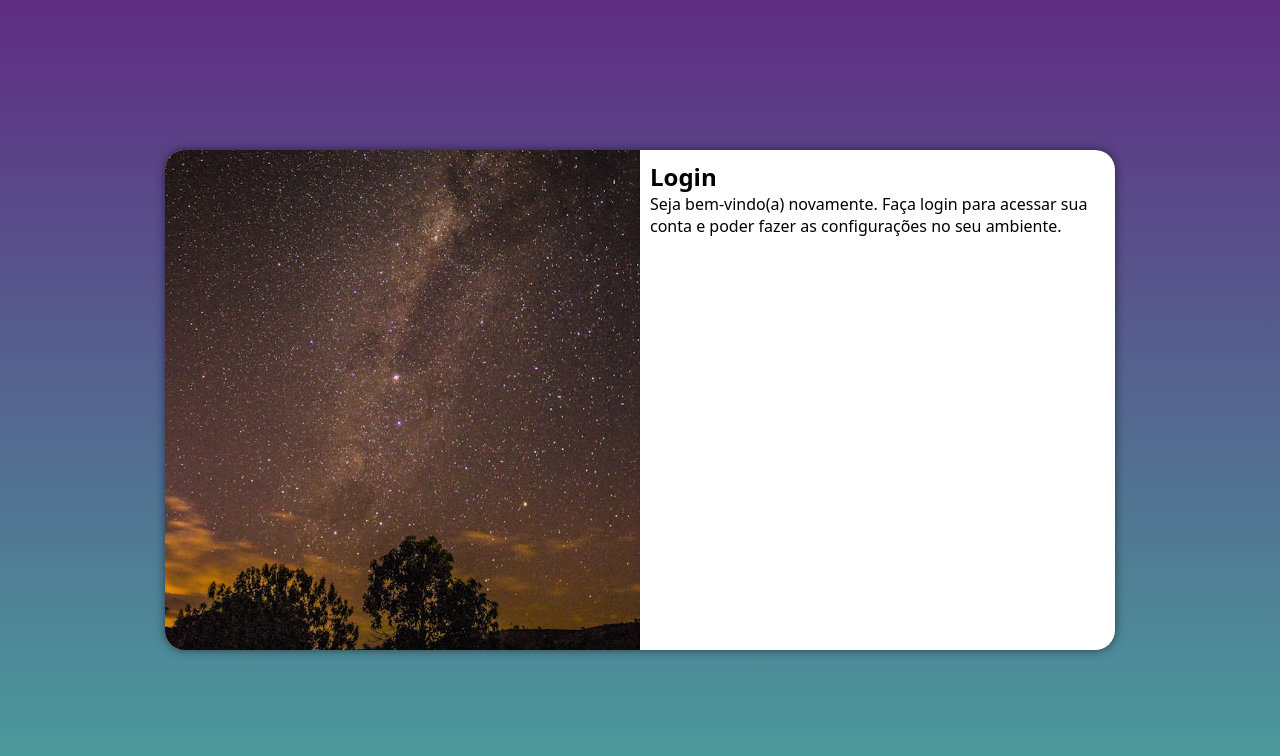
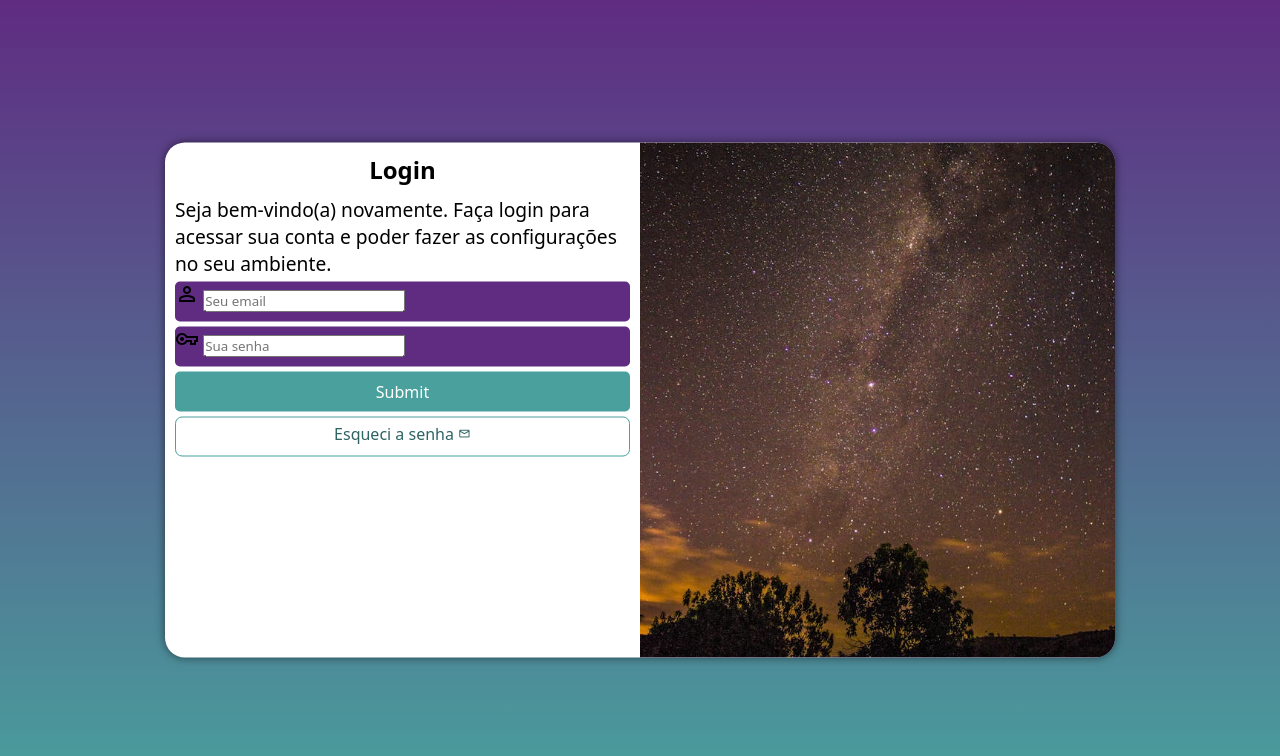
Before and after one commit to Samuel-fsb/projeto-login, a plain HTML site: page index.html in a window 1280 px wide. Drawn offline with nearby package versions, Linux system fonts and the light colour scheme.

Commit message:
Formatação do formulário

```diff
--- a/estilos/media-query.css
+++ b/estilos/media-query.css
@@ -20,6 +20,14 @@
         float: right;
         width: 70%;
     }
+
+     div#formulario > p{
+    font-size: 1.2em;
+    }
+
+    diz#formulario > h1{
+        font-size: 2em;
+    }
 }
 
 @media screen and (min-width: 992px){
@@ -33,13 +41,21 @@
     }
 
     section#login > div#imagem{
-        float: left;
+        float: right;
         width: 50%;
         height: 100%;
     }
 
     section#login >div#formulario{
-        float: right;
+        float: left;
         width: 50%;
     }
+
+    div#formulario > p{
+    font-size: 1.2em;
+    }
+
+    diz#formulario > h1{
+        font-size: 2em;
+    }
 }
--- a/estilos/style.css
+++ b/estilos/style.css
@@ -26,8 +26,8 @@ main{
 
 section#login{
     background-color: white;
-    width: 250px;
-    height: 500px;
+    width: 300px;
+    height: 515px;
     position: absolute;
     border-radius: 20px;
     top: 50%;
@@ -52,3 +52,63 @@ section#login > div#formulario{
     display: block;
     padding: 10px;
 }
+
+div#formulario > h1{
+    text-align: center;
+    margin-bottom: 10px;
+}
+
+div#formulario > p{
+    font-size: 0.9em;
+}
+
+form > div.campo{
+    background-color: #5f2c82;
+    display: block;
+    width: 100%;
+    height: 40px;
+    border-radius: 5px;
+    margin: 5px 0px;
+}
+
+div.campo > label{
+    display: none;
+}
+
+form > input[type="submit"]{
+    display: block;
+    font-size: 1em;
+    width: 100%;
+    color: white;
+    background-color: #49a09d;
+    height: 40px;
+    border: none;
+    border-radius: 5px;
+}
+
+form > input[type=submit]:hover{
+    background-color: #2d6462;
+}
+
+form > a.botao{
+    display: block;
+    text-align: center;
+    font-size: 1em;
+    width: 100%;
+    height: 40px;
+    padding-top: 5px;
+    margin-top: 5px;
+    background-color: white;
+    color: #2d6462;
+    border: 1px solid #49a09d;
+    text-decoration: none;
+    border-radius: 7px;
+}
+
+form > a.botao:hover{
+    background-color: #62d5d1;
+}
+
+form > a.botao > span {
+    font-size: 0.8em;
+}
--- a/index.html
+++ b/index.html
@@ -6,20 +6,36 @@
     <link rel="shortcut icon" href="favicon.ico" type="image/x-icon">
     <link rel="stylesheet" href="estilos/style.css">
     <link rel="stylesheet" href="estilos/media-query.css">
+    <link rel="stylesheet" href="https://fonts.googleapis.com/css2?family=Material+Symbols+Outlined" />
     <title>Projeto Login</title>
 </head>
 <body>
     <main>
         <section id="login">
             <div id="imagem">
-
             </div>
             <div id="formulario">
                 <h1>Login</h1>
                 <p>Seja bem-vindo(a) novamente. Faça login para acessar sua conta e poder fazer as configurações no seu ambiente.</p>
-                <form action="login.php" method="post">
-
-
+                <form action="login.php" method="post" autocomplete="on">
+                    <div class="campo">
+                        <span class="material-symbols-outlined">
+                            person
+                        </span>
+                        <input type="email" name="login" id="ilogin" placeholder="Seu email" autocomplete="email" required maxlength="30">
+                        <label for="ilogin">Login</label>
+                    </div>
+                    <div class="campo">
+                        <span class="material-symbols-outlined">
+                            vpn_key
+                        </span>
+                        <input type="password" name="senha" id="isenha" placeholder="Sua senha" autocomplete="current-password" riquired minlength="8" maxlength="20">
+                        <label for="isenha">Senha</label>
+                    </div>
+                    <input type="submit">
+                    <a href="esqueci.html" class="botao">
+                        Esqueci a senha <span class="material-symbols-outlined">mail</span>
+                    </a>
                 </form>
             </div>
         </section>
```
